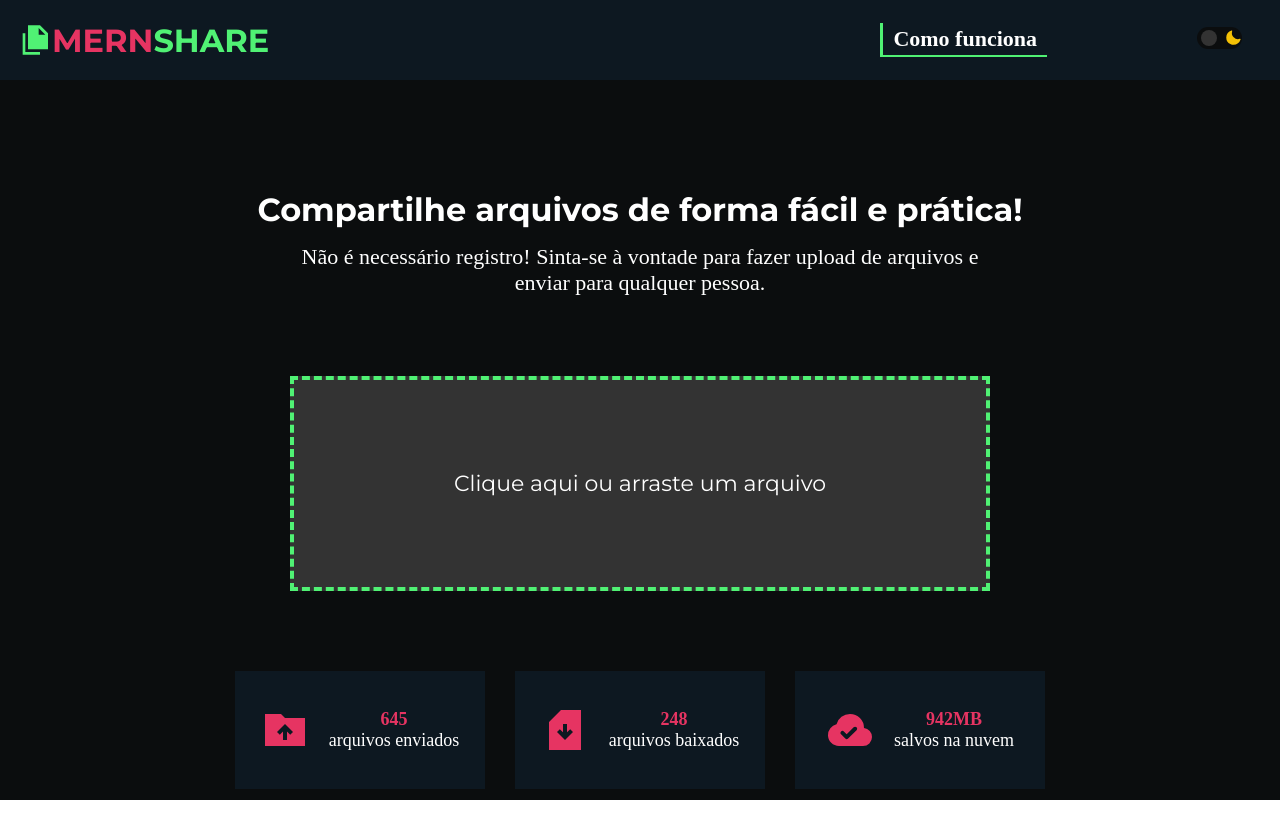
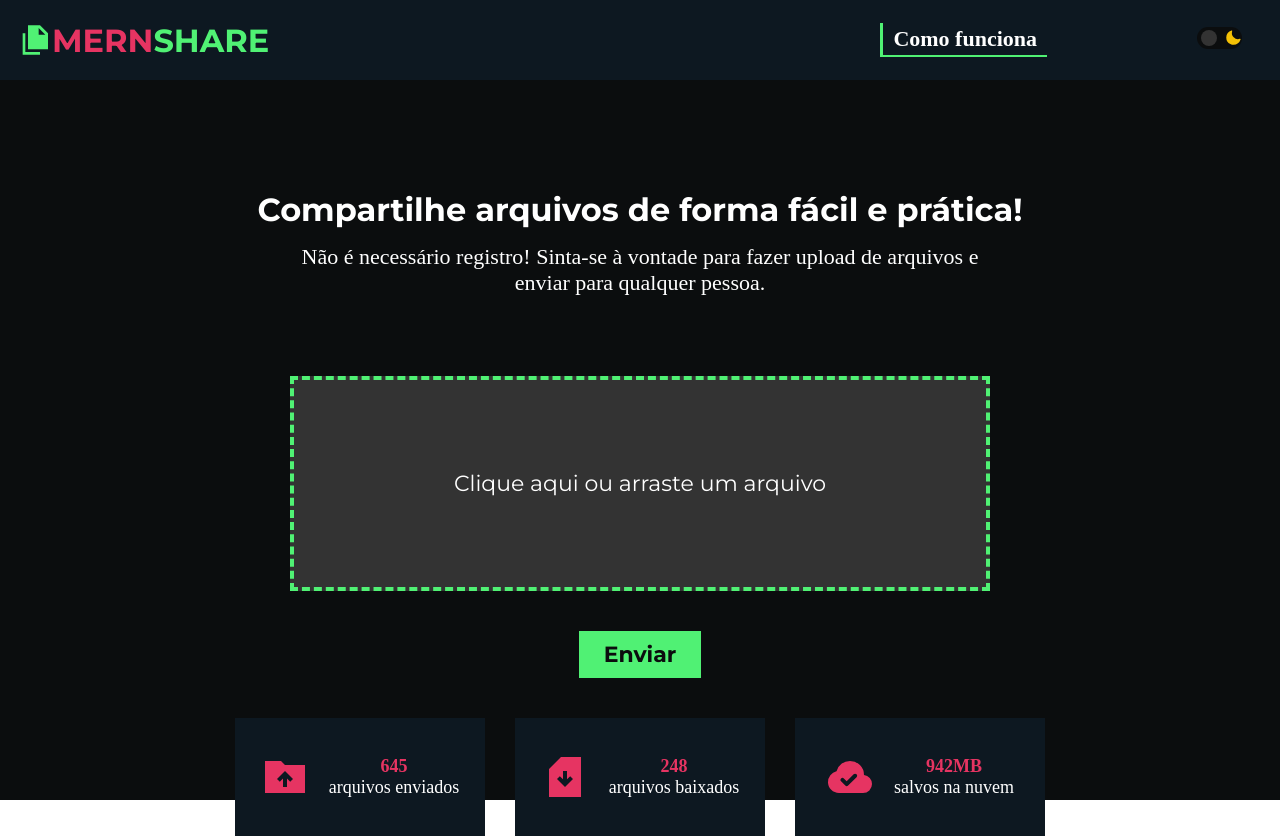
Before and after one commit to mahteusz/MernShare, a React (Vite) app in the folder client/: page / in a window 1280 px wide. Before the commit the page ends 800 px from the top, so only its background shows below. Built offline with nearby package versions, Linux system fonts and the light colour scheme; a web font is replaced by a local one.

Commit message:
adicionando botão de submit e estado do arquivo

```diff
--- a/client/src/components/Dropzone/index.tsx
+++ b/client/src/components/Dropzone/index.tsx
@@ -1,14 +1,16 @@
 import { useDropzone } from "react-dropzone"
 import * as S from './styled'
 
-const Dropzone = () => {
+const Dropzone = ({ setFile }: { setFile: Function} ) => {
 
   const onDrop = (files: File[]) => {
-    console.log(files)
+    setFile(files[0])
   }
 
-  const { getRootProps, getInputProps, acceptedFiles } = useDropzone({ onDrop })
-
+  const { getRootProps, getInputProps, acceptedFiles } = useDropzone({
+    onDrop,
+    multiple: false
+  })
 
   return (
     <S.Container {...getRootProps()}>
@@ -18,7 +20,7 @@ const Dropzone = () => {
           ? acceptedFiles.map((file: File) => {
             return (
               <S.FileInfo>
-                  {`${file.name} - ${(file.size/(1024*1024)).toFixed(2)}MB`}
+                {`${file.name} - ${(file.size / (1024 * 1024)).toFixed(2)}MB`}
               </S.FileInfo>
             )
           })
--- a/client/src/components/HomeContent/index.tsx
+++ b/client/src/components/HomeContent/index.tsx
@@ -1,8 +1,14 @@
-import React from 'react'
+import { useState } from 'react'
 import * as S from './styled'
 import Dropzone from '../Dropzone'
 
 const HomeContent = () => {
+  const [file, setFile] = useState<File>()
+
+  const handleSubmit = () => {
+    console.log(file)
+  }
+
   return (
     <S.Container>
       <S.H1>
@@ -12,7 +18,10 @@ const HomeContent = () => {
         Não é necessário registro! Sinta-se à vontade para fazer upload de arquivos
         e enviar para qualquer pessoa.
       </S.Subtitle>
-      <Dropzone />
+      <Dropzone setFile={setFile}/>
+      <S.SubmitButton onClick={handleSubmit}>
+        Enviar
+      </S.SubmitButton>
       <S.InfoCardContainer>
         <S.InfoCard>
           <S.InfoCardIcon icon={"material-symbols:drive-folder-upload-sharp"}/>
--- a/client/src/components/HomeContent/styled.ts
+++ b/client/src/components/HomeContent/styled.ts
@@ -29,13 +29,31 @@ export const Subtitle = styled.span`
   margin-bottom:80px;
 `
 
+export const SubmitButton = styled.button`
+  border:0;
+  background-color:${props => props.theme.colors.primary};
+  color:${props => props.theme.colors.backgroundPrimary};
+  font-family:${props => props.theme.fonts.primary};
+  font-size:${props => props.theme.fonts.sizes.medium};
+  font-weight:bold;
+  text-align:center;
+  margin-top:40px;
+  padding:10px 25px;
+  transition:background-color 0.3s ease;
+
+  &:hover {
+    cursor:pointer;
+    background-color:${props => props.theme.colors.secondary};
+  }
+`
+
 export const InfoCardContainer = styled.div`
   display:flex;
   gap:30px;
 `
 
 export const InfoCard = styled.div`
-  margin-top:80px;
+  margin-top:40px;
   width:250px;
   justify-content:center;
   display:flex;
--- a/client/src/components/ThemeSwitcher/styled.ts
+++ b/client/src/components/ThemeSwitcher/styled.ts
@@ -2,7 +2,7 @@ import styled from "styled-components";
 import { Icon } from "@iconify/react";
 
 export const ToggleSwitch = styled.input.attrs({
-  type:"checkbox"
+  type: "checkbox"
 })`
     appearance:none;
     width:45px;
@@ -30,7 +30,7 @@ export const ToggleSwitch = styled.input.attrs({
     }
 `
 
-export const ToggleSwitchIcon = styled(Icon)<{active:boolean}>`
+export const ToggleSwitchIcon = styled(Icon) <{ active: boolean }>`
   font-size:${props => props.theme.fonts.sizes.small};
   color:#F5C105;
   position:relative;
```
Lines whose indentation alone changed are shown as unchanged.
